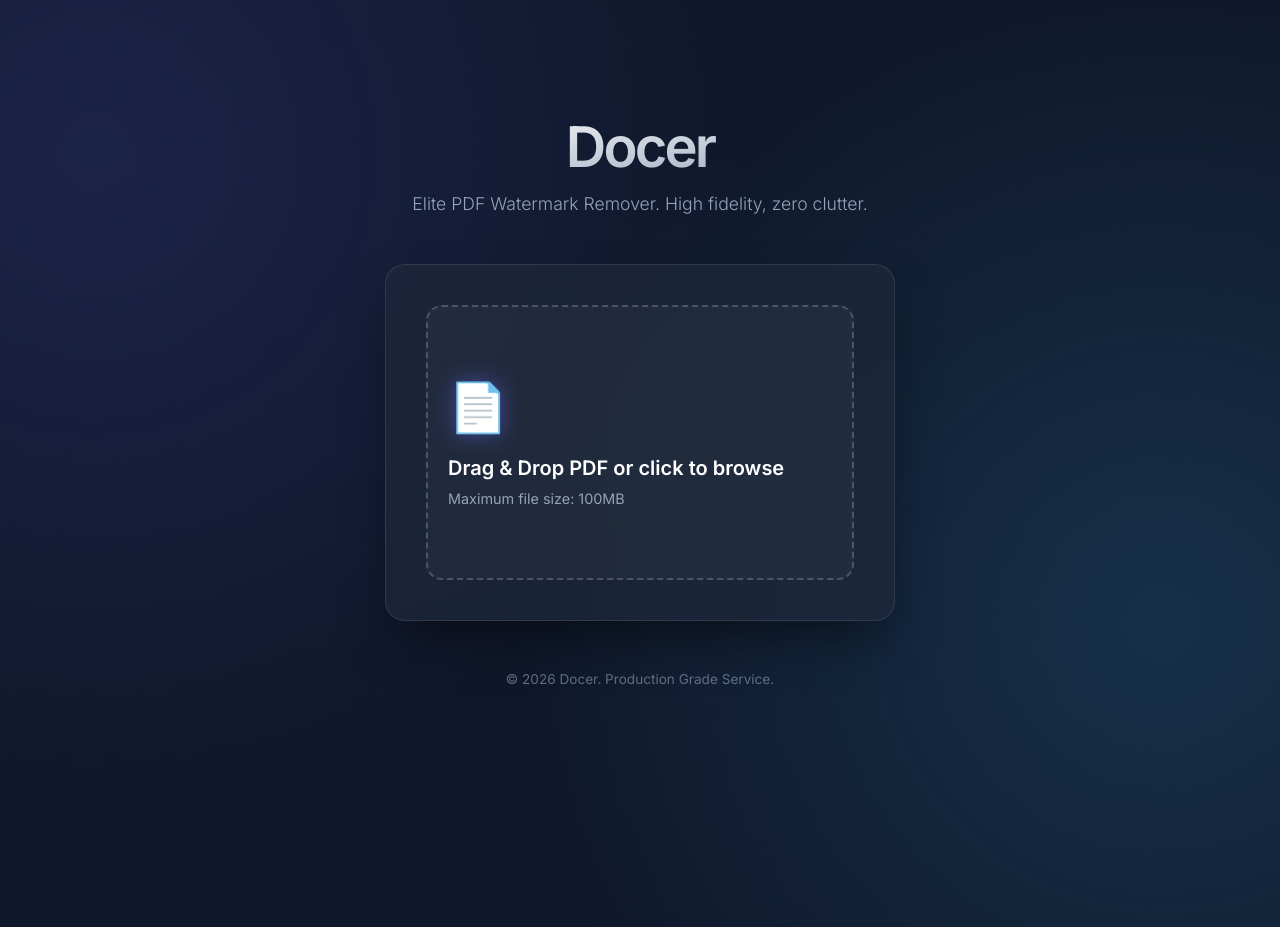
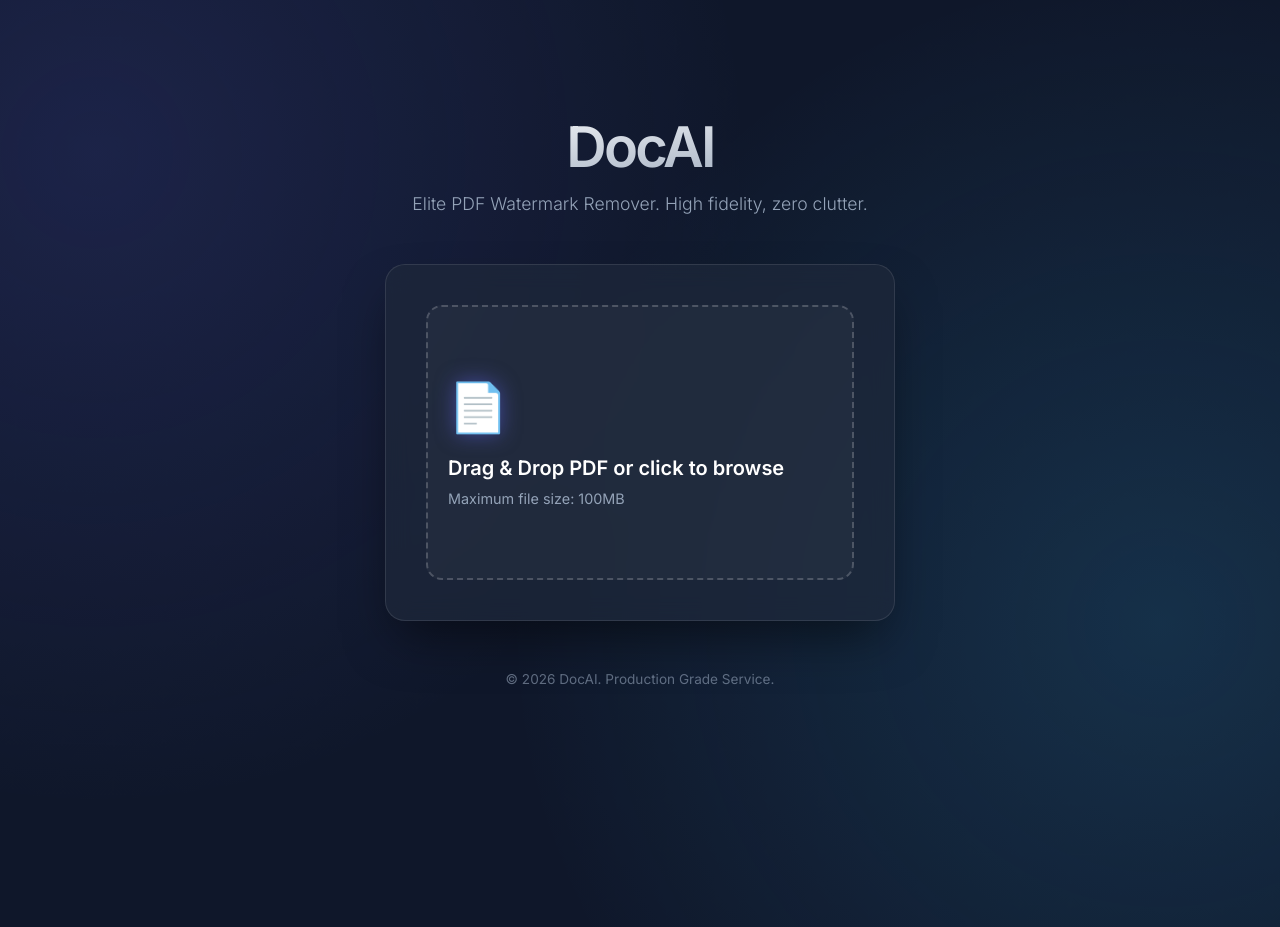
Before and after one commit to 0x4rv1nd/docai, a FastAPI app: page / in a window 1280 px wide; the page is wider, and only the part inside the window is pictured. Shown: the top 927 px of that part. Run offline with FastAPI, Linux system fonts and the light colour scheme; parts of the project's set-up code (start-up, migrations or seed data) failed here and were passed over.

Commit message:
Rename project from Docer to DocAI

```diff
--- a/app/main.py
+++ b/app/main.py
@@ -13,7 +13,7 @@ from app.converter import process_conversion
 logging.basicConfig(level=logging.INFO)
 logger = logging.getLogger("api")
 
-app = FastAPI(title="Docer | High-Fidelity PDF Watermark Remover")
+app = FastAPI(title="DocAI | High-Fidelity PDF Watermark Remover")
 
 # Mount static and templates
 BASE_DIR = os.path.dirname(os.path.abspath(__file__))
@@ -109,7 +109,7 @@ async def cleanup_old_files():
 
 @app.on_event("startup")
 async def startup():
-    logger.info("Docer Starting up...")
+    logger.info("DocAI Starting up...")
     # Run a quick cleanup on startup
     import asyncio
     asyncio.create_task(cleanup_old_files())
--- a/app/templates/index.html
+++ b/app/templates/index.html
@@ -4,7 +4,7 @@
 <head>
     <meta charset="UTF-8">
     <meta name="viewport" content="width=device-width, initial-scale=1.0">
-    <title>Docer | High-Fidelity PDF Watermark Remover</title>
+    <title>DocAI | High-Fidelity PDF Watermark Remover</title>
     <link rel="stylesheet" href="/static/style.css?v=1.1">
     <link rel="preconnect" href="https://fonts.googleapis.com">
     <link rel="preconnect" href="https://fonts.gstatic.com" crossorigin>
@@ -14,7 +14,7 @@
 <body>
     <div class="container">
         <header>
-            <h1>Docer</h1>
+            <h1>DocAI</h1>
             <p>Elite PDF Watermark Remover. High fidelity, zero clutter.</p>
         </header>
 
@@ -45,7 +45,7 @@
         </main>
 
         <footer>
-            <p>&copy; 2026 Docer. Production Grade Service.</p>
+            <p>&copy; 2026 DocAI. Production Grade Service.</p>
         </footer>
     </div>
     <script src="/static/app.js"></script>
--- a/docker-compose.yml
+++ b/docker-compose.yml
@@ -3,7 +3,7 @@ version: '3.8'
 services:
   app:
     build: .
-    container_name: docer-app
+    container_name: docai-app
     restart: always
     ports:
       - "8000:8000"
```
Also changed, not shown: landing_page/index.html (+4 -4 lines), README.md, 1 other file.
